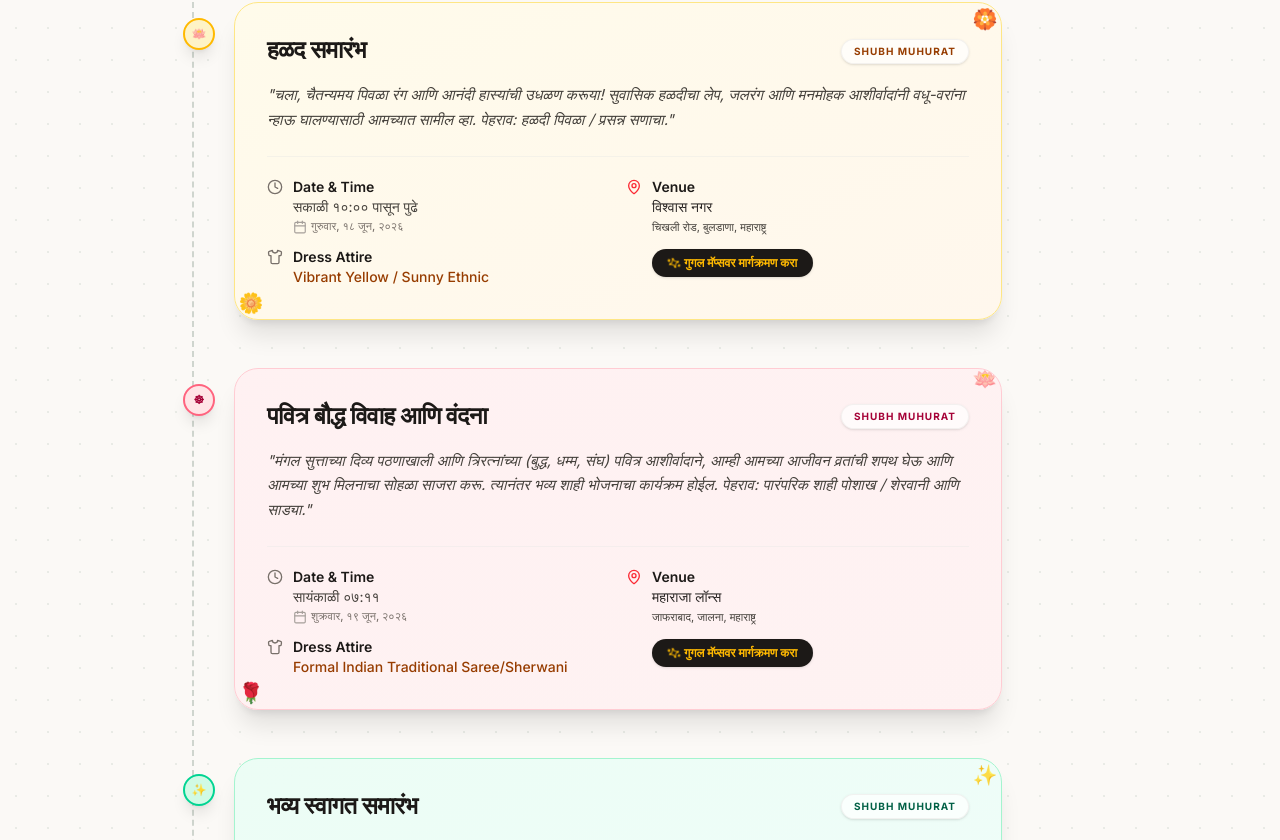
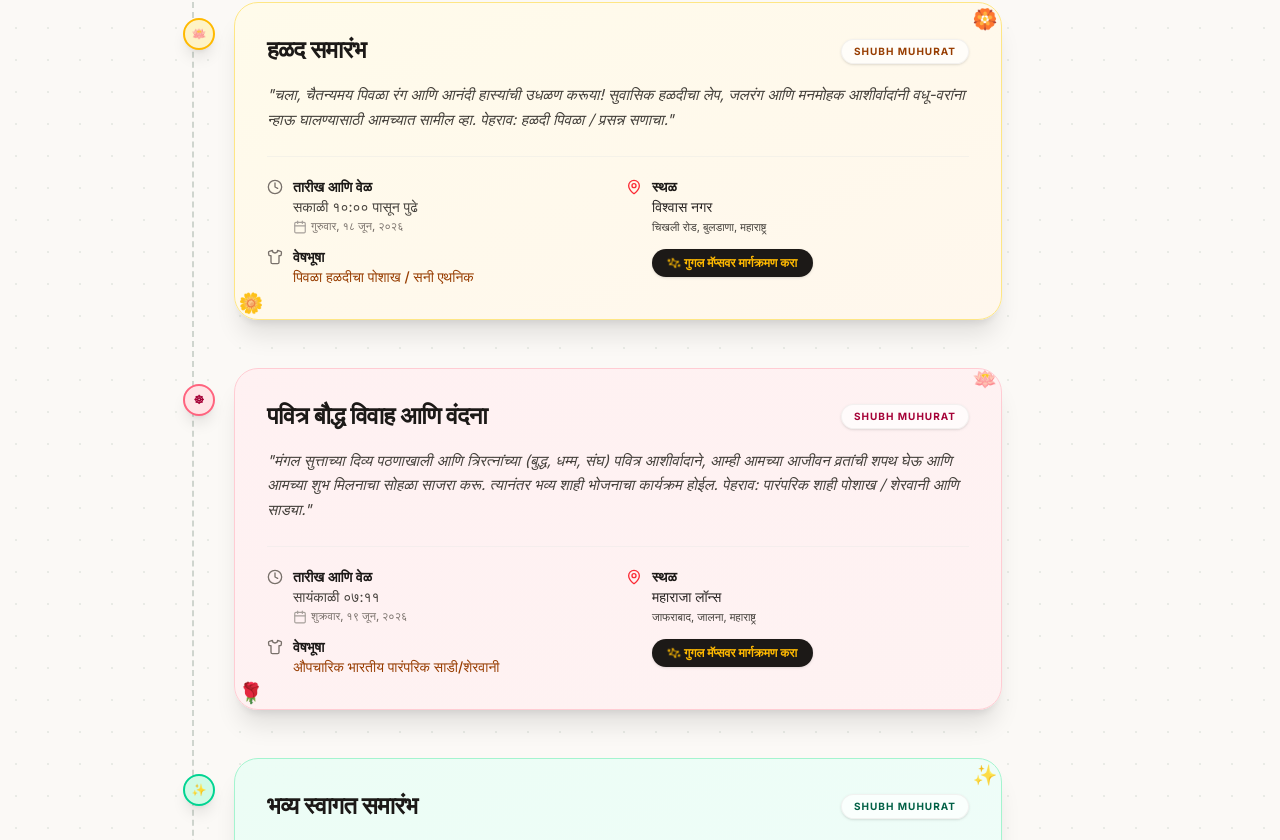
Before and after one commit to hiwalechetan73-dev/Weddingday, a React (Vite) app: page / in a window 1280 px wide. Shown: the part 2420-3260 px from the top of the page. Built offline with nearby package versions, Linux system fonts and the light colour scheme; a web font is replaced by a local one.

Commit message:
Update VenueTimeline.tsx

```diff
--- a/src/components/VenueTimeline.tsx
+++ b/src/components/VenueTimeline.tsx
@@ -93,7 +93,7 @@ export default function VenueTimeline() {
                     <div className="flex items-start gap-2.5 text-stone-700">
                       <Clock className="w-4 h-4 text-stone-500 shrink-0 mt-0.5" />
                       <div className="text-xs sm:text-sm font-sans">
-                        <span className="block font-semibold text-stone-900">Date & Time</span>
+                        <span className="block font-semibold text-stone-900">तारीख आणि वेळ</span>
                         <span>{event.time}</span>
                         <span className="block text-stone-500 mt-0.5 text-[11px] font-medium flex items-center gap-1">
                           <Calendar className="w-3.5 h-3.5 inline text-stone-400" />
@@ -106,11 +106,11 @@ export default function VenueTimeline() {
                     <div className="flex items-start gap-2.5 text-stone-700">
                       <Shirt className="w-4 h-4 text-stone-500 shrink-0 mt-0.5" />
                       <div className="text-xs sm:text-sm font-sans">
-                        <span className="block font-semibold text-stone-900">Dress Attire</span>
+                        <span className="block font-semibold text-stone-900">वेषभूषा</span>
                         <span className="text-amber-800 font-medium">
-                          {event.id === 'haldi' && 'Vibrant Yellow / Sunny Ethnic'}
-                          {event.id === 'wedding' && 'Formal Indian Traditional Saree/Sherwani'}
-                          {event.id === 'reception' && 'Indo-Western Glitz / Evening formal Gown / Suit'}
+                          {event.id === 'haldi' && 'पिवळा हळदीचा पोशाख / सनी एथनिक'}
+                          {event.id === 'wedding' && 'औपचारिक भारतीय पारंपरिक साडी/शेरवानी'}
+                          {event.id === 'reception' && 'इंडो-वेस्टर्न ग्लिट्झ / इव्हनिंग फॉर्मल गाऊन / सूट'}
                         </span>
                       </div>
                     </div>
@@ -121,7 +121,7 @@ export default function VenueTimeline() {
                     <div className="flex items-start gap-2.5 text-stone-700">
                       <MapPin className="w-4 h-4 text-red-500 shrink-0 mt-0.5" />
                       <div className="text-xs sm:text-sm font-sans">
-                        <span className="block font-semibold text-stone-900">Venue</span>
+                        <span className="block font-semibold text-stone-900">स्थळ</span>
                         <span className="font-medium text-stone-800">{event.venueName}</span>
                         <span className="block text-stone-550 text-[11px] leading-relaxed mt-0.5">{event.address}</span>
                       </div>
```
